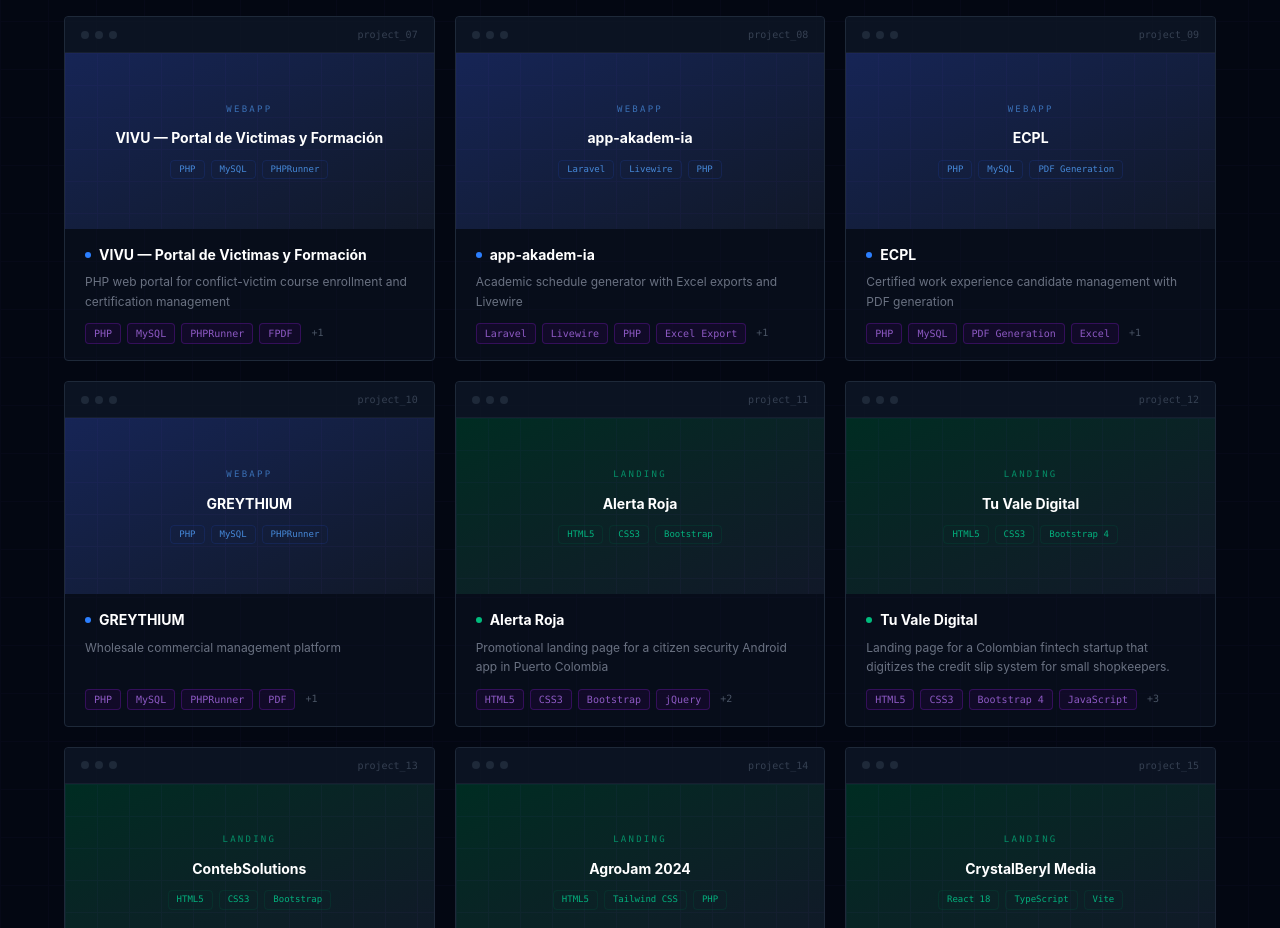
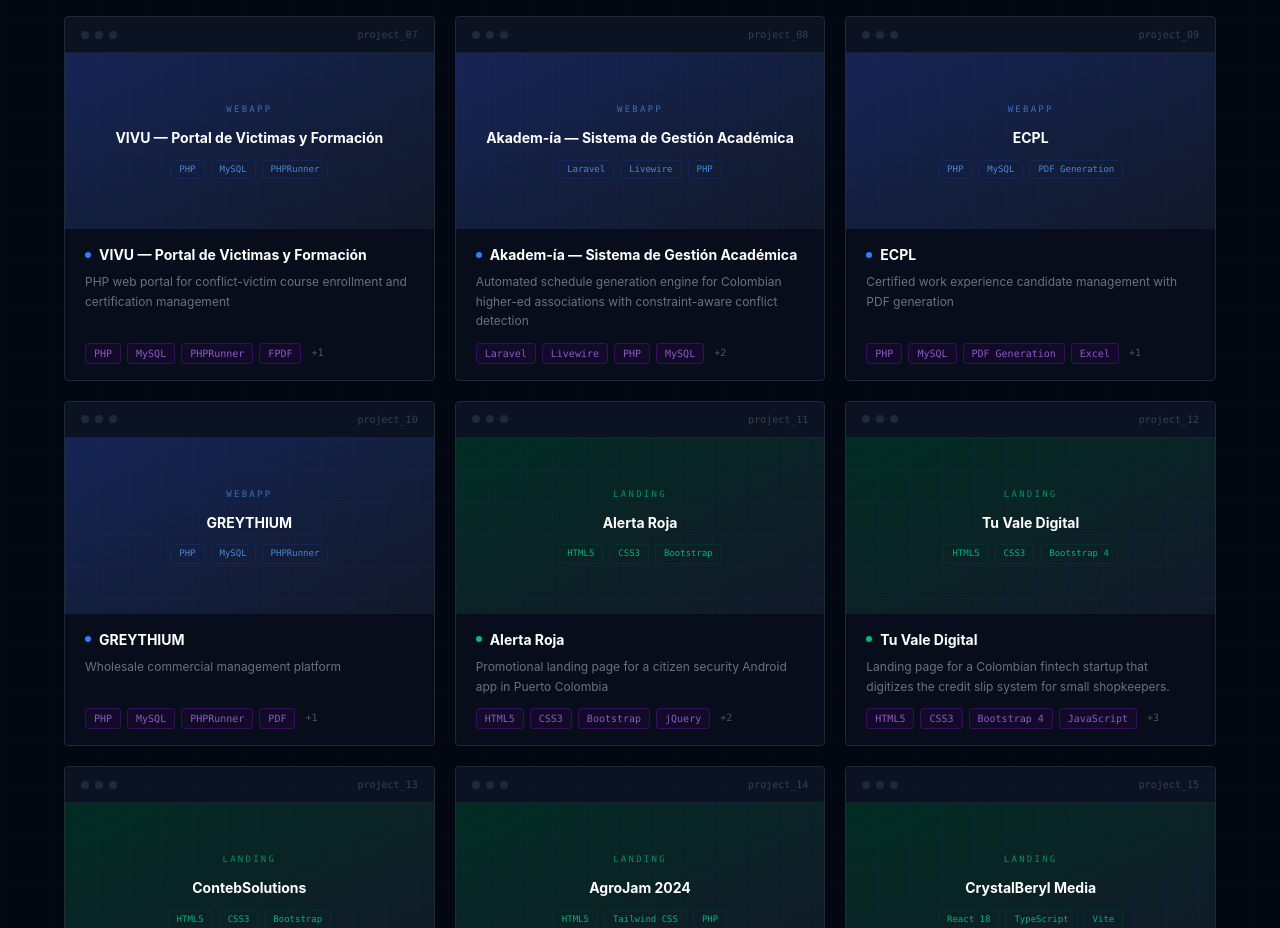
Before and after one commit to HannerB/PORTFOLIO, a React (Vite) app: page / in a window 1280 px wide. Shown: the part 4880-5808 px from the top of the page. Built offline with nearby package versions, Linux system fonts and the light colour scheme.

Commit message:
FEAT: Update Akademía — exact dates, accurate title, stack and full feature breakdown

```diff
--- a/src/data/projects.js
+++ b/src/data/projects.js
@@ -276,37 +276,62 @@ export const projects = [
     {
         slug: "app-akadem-ia",
         category: "webapp",
-        year: "2024",
-        title: "app-akadem-ia",
-        tagline: "Academic schedule generator with Excel exports and Livewire",
+        year: "Nov 28, 2024 – Nov 10, 2025",
+        title: "Akadem-ía — Sistema de Gestión Académica",
+        tagline: "Automated schedule generation engine for Colombian higher-ed associations with constraint-aware conflict detection",
         image: "https://picsum.photos/seed/akademia/1200/600",
         screenshots: [],
         github: PROFILE,
         githubPrivate: true,
         link: "",
-        tags: ["Laravel", "Livewire", "PHP", "Excel Export", "MySQL"],
+        tags: ["Laravel", "Livewire", "PHP", "MySQL", "Excel", "Spatie"],
         overview:
-            "An academic management system focused on automating schedule generation for SENA courses. Built with Laravel and Livewire for reactive UI without writing JavaScript. Features include automatic schedule validation against classroom and instructor availability, Excel export of generated schedules, association management and a voting module for course prioritization.",
+            "Akadem-ía is a full-featured academic management platform built for a Colombian higher education association (ASOJAC). The system covers the entire academic planning cycle: program and curriculum setup, professor (docente) registry, course projection per period, resource and classroom management, professor availability tracking, and the core feature — an automated schedule generation engine that resolves the multi-constraint scheduling problem across classrooms, docents, groups and time slots. Generated schedules export directly to formatted Excel workbooks for administrative use. The platform integrates with Academusoft, the client's legacy academic system, for data synchronization.",
         problem:
-            "Generating conflict-free class schedules manually is error-prone and time-consuming. The system automates validation and produces ready-to-export schedules.",
-        role: "Full-stack developer. Built Livewire components for reactive scheduling UI, implemented the schedule conflict detection logic, integrated Laravel Excel for multi-sheet exports and wrote Artisan commands for batch data operations.",
+            "Building conflict-free class schedules manually across multiple programs, shifts, classrooms and professors is extremely error-prone and takes days of coordination. The institution needed a system that could enforce all constraints simultaneously — professor availability windows, classroom capacity, hour quotas per module, and resource requirements — and surface conflicts clearly when they arise, rather than discovering them after the schedule is published.",
+        role: "Full-stack developer. Designed the 48-table relational schema, built 58 Livewire reactive components covering every management module, implemented the constraint-based schedule generation algorithm in HorarioGeneratorController, developed dedicated services for conflict detection (DisponibilidadVerificacionService), classroom availability (AulaDisponibilidadService), Excel report generation (ExcelHorarioService), and Academusoft legacy sync (AcademusoftHorarioService). Set up role-based access control with Spatie Permissions and implemented Excel import/export pipelines with Maatwebsite.",
         features: [
-            { title: "Automatic schedule generation", description: "HorarioGeneratorController validates classroom availability, instructor workload and course requirements to produce conflict-free schedules." },
-            { title: "Excel exports", description: "Multiple export classes produce formatted multi-sheet workbooks for administrative use." },
-            { title: "Livewire reactive components", description: "Schedule builder and aula-specific validation built as Livewire components — server-driven reactivity without a separate JS framework." },
-            { title: "Artisan batch commands", description: "Custom commands for bulk data operations run as scheduled tasks or on-demand." },
-            { title: "Association management", description: "Manages relationships between courses, groups and external partner organizations." },
+            {
+                title: "Constraint-aware schedule generation",
+                description: "HorarioGeneratorController runs a multi-constraint algorithm that simultaneously evaluates professor availability windows, per-module hour requirements (theoretical vs. practical), classroom capacity and location, group time conflicts and resource availability. When constraints cannot be fully satisfied, the engine surfaces specific conflict records rather than silently producing an invalid schedule.",
+            },
+            {
+                title: "Professor availability management",
+                description: "Docentes enter their weekly availability through a dedicated Livewire interface. The DisponibilidadVerificacionService cross-references these entries against already-assigned slots to prevent double-booking before the schedule generator runs.",
+            },
+            {
+                title: "Course projection workflow",
+                description: "Administrators project which courses will run each period — defining quantity, level and shift — then faculty coordinators accept assignments through an approval flow. This projection data feeds directly into the schedule generation step.",
+            },
+            {
+                title: "Physical resource and classroom management",
+                description: "The platform tracks every physical resource across all campuses (Sedes): classrooms with capacity and block assignment, and an inventory of furniture (chairs, desks), audiovisual equipment (TVs, videobeams) and technology (laptops, computers). Resources are assigned to courses as prerequisites for schedule generation.",
+            },
+            {
+                title: "Excel import and formatted export",
+                description: "Academic data can be imported from Excel with row-level validation. Generated schedules are exported as multi-sheet formatted workbooks via ExcelHorarioService, using Maatwebsite's WithHeadings, WithMapping and WithStyles concerns for presentation-ready output.",
+            },
+            {
+                title: "Academusoft legacy system integration",
+                description: "AcademusoftHorarioService synchronizes schedule and academic data with the client's existing Academusoft platform, providing continuity with their institutional records without requiring a full migration.",
+            },
+            {
+                title: "Role-based access control",
+                description: "Spatie Permissions drives a layered permission system with role hierarchy (Super Administrator, Academic Admin, Docente) and fine-grained permission categories — ensuring each user type sees only the operations relevant to their role.",
+            },
         ],
         stack: {
-            frontend: ["Laravel Blade", "Livewire 3", "Bootstrap"],
-            backend: ["Laravel 10", "PHP 8", "Eloquent ORM"],
-            database: ["MySQL"],
-            packages: ["Laravel Excel (Maatwebsite)", "Laravel Livewire"],
+            frontend: ["Laravel Blade", "Livewire 2.10", "Bootstrap 5", "MDB UI Kit 4"],
+            backend: ["Laravel 8", "PHP 7.4", "Eloquent ORM"],
+            database: ["MySQL / MariaDB"],
+            packages: ["Maatwebsite Excel 3.1", "Spatie Permission 5.5", "PhpSpreadsheet 1.29", "Guzzle HTTP 7"],
+            tooling: ["Laravel Mix", "Webpack", "Sass"],
         },
         highlights: [
-            "Livewire eliminates the need for a separate API layer for the scheduling UI — component state syncs with the server on each interaction.",
-            "Excel export classes extend Maatwebsite's base classes with WithHeadings, WithMapping and WithStyles concerns for clean, formatted output.",
-            "ValidateAulasEspecificas Artisan command validates specific classroom constraints as a standalone process, keeping controller logic thin.",
+            "Schedule generation is modeled as a multi-constraint satisfaction problem: the algorithm must hold professor availability, module hour quotas, classroom capacity, resource requirements and group time windows simultaneously — a problem that grows combinatorially with institution size.",
+            "58 Livewire components provide server-driven reactivity across all modules without a separate JavaScript framework — state syncs to the server on each interaction, keeping validation logic out of the frontend entirely.",
+            "Six dedicated service classes (ScheduleAlertService, AcademusoftHorarioService, ExcelHorarioService, HorarioPreviewService, AulaDisponibilidadService, DisponibilidadVerificacionService) isolate each domain concern from the controllers, keeping business logic testable and replaceable.",
+            "Dual-database architecture: MySQL for the application's 48-table schema and Oracle (via Yajra OCI8) for read access to the client's legacy Academusoft system — no data migration required.",
         ],
     },
     {
```
